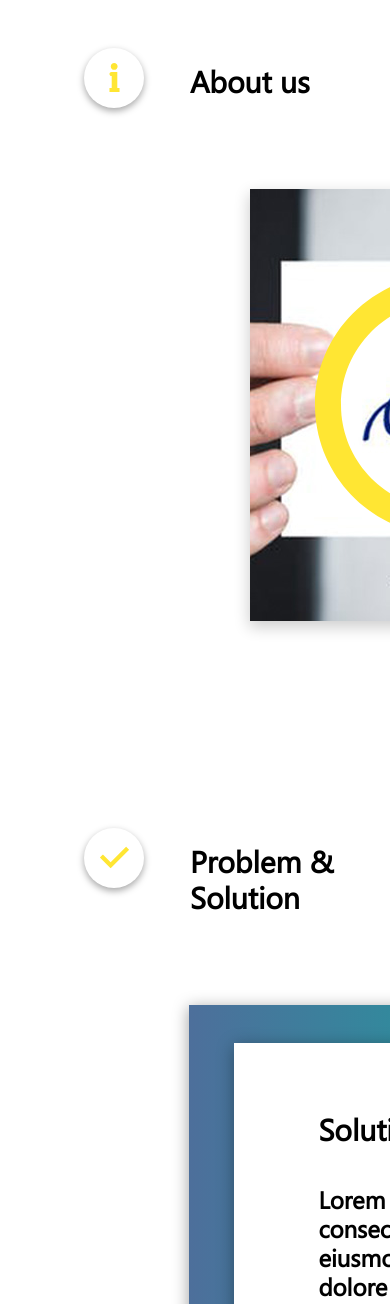
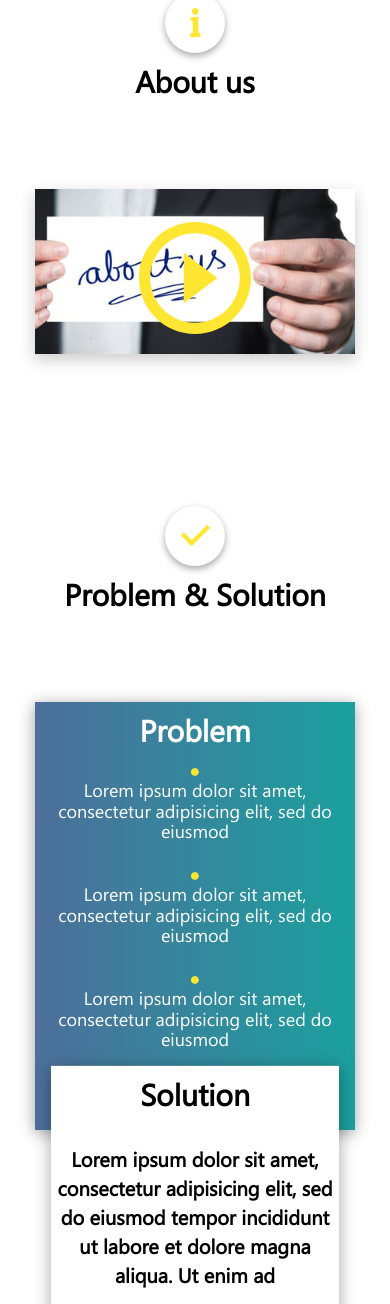
Before and after one commit to Yaroslav-KYV/project-candyvit, a website: page src/index.html in a window 390 px wide. Shown: the part 847-2151 px from the top of the page. Drawn offline with nearby package versions, Linux system fonts and the light colour scheme; files that its build step writes are made by us from their sources; files whose address does not match are found by name.

Commit message:
add finished main

```diff
--- a/src/index.html
+++ b/src/index.html
@@ -5,7 +5,7 @@
   <meta charset="UTF-8" />
   <meta name="viewport" content="width=device-width, initial-scale=1.0" />
   <meta http-equiv="X-UA-Compatible" content="ie=edge" />
-  <title>Placeholder title</title>
+  <title>Candyvit</title>
   <link rel="stylesheet" href="css/styles.min.css" />
 </head>
 
--- a/src/sass/base.scss
+++ b/src/sass/base.scss
@@ -16,6 +16,10 @@ img {
   @extend %img;
 }
 
+picture {
+  @extend %picture;
+}
+
 body {
   font-family: $main-font;
   font-size: $font-size;
@@ -32,8 +36,10 @@ body {
   font-style: normal;
   font-weight: 400;
   src: local('Signika Regular'), local('Signika-Regular'),
-       url('../fonts/signika-v10-latin-regular.woff2') format('woff2'), /* Chrome 26+, Opera 23+, Firefox 39+ */
-       url('../fonts/signika-v10-latin-regular.woff') format('woff'); /* Chrome 6+, Firefox 3.6+, IE 9+, Safari 5.1+ */
+    url('../fonts/signika-v10-latin-regular.woff2') format('woff2'),
+    /* Chrome 26+, Opera 23+, Firefox 39+ */
+    url('../fonts/signika-v10-latin-regular.woff') format('woff');
+  /* Chrome 6+, Firefox 3.6+, IE 9+, Safari 5.1+ */
 }
 
 /* signika-700 - latin */
@@ -43,8 +49,10 @@ body {
   font-style: normal;
   font-weight: 700;
   src: local('Signika Bold'), local('Signika-Bold'),
-       url('../fonts/signika-v10-latin-700.woff2') format('woff2'), /* Chrome 26+, Opera 23+, Firefox 39+ */
-       url('../fonts/signika-v10-latin-700.woff') format('woff'); /* Chrome 6+, Firefox 3.6+, IE 9+, Safari 5.1+ */
+    url('../fonts/signika-v10-latin-700.woff2') format('woff2'),
+    /* Chrome 26+, Opera 23+, Firefox 39+ */
+    url('../fonts/signika-v10-latin-700.woff') format('woff');
+  /* Chrome 6+, Firefox 3.6+, IE 9+, Safari 5.1+ */
 }
 
 // Ebrima
@@ -52,8 +60,10 @@ body {
 @font-face {
   font-family: "Ebrima";
 
-  src: url("../fonts/ebrima.woff") format("woff"), /* Modern Browsers */
-    url("../fonts/ebrima.woff2") format("woff2"); /* Modern Browsers */
+  src: url("../fonts/ebrima.woff") format("woff"),
+    /* Modern Browsers */
+    url("../fonts/ebrima.woff2") format("woff2");
+  /* Modern Browsers */
   font-weight: normal;
   font-style: normal;
 }
--- a/src/sass/components/about-us.scss
+++ b/src/sass/components/about-us.scss
@@ -3,8 +3,7 @@
 
   &__img {
     background-size: cover;
-    max-width: 52.3125rem;
-    height: 27rem;
+    max-width: 100%;
   }
 }
 
@@ -58,7 +57,6 @@
   position: relative;
   left: 15.625rem;
   max-width: 52.3125rem;
-  height: auto;
   box-shadow: 0px 6px 14.72px 1.28px rgba(0, 0, 0, 0.2);
 
   &::before {
@@ -69,8 +67,62 @@
     transform: translateX(-50%);
     display: block;
     background: url(../images/bgsvg/play.svg) center no-repeat;
-    width: 16.25rem;
+    min-width: 16.25rem;
     height: 16.25rem;
     content: '';
+    cursor: pointer;
   }
 }
+
+@media(max-width: 1199px) {
+  .container {
+    max-width: 48rem;
+  }
+
+  .section__title {
+    text-align: center;
+    padding-left: 0;
+
+    &::before {
+      top: -70px;
+      left: 50%;
+      transform: translateX(-50%)
+    }
+  }
+
+
+
+  .img-wrapper {
+    margin: 0 auto;
+    left: 0;
+  }
+
+}
+
+@media(max-width: 767px) {
+
+  .container {
+    max-width: 20rem;
+  }
+
+  .section__title {
+    text-align: center;
+    padding-left: 0;
+
+    &::before {
+      top: -70px;
+      left: 50%;
+      transform: translateX(-50%)
+    }
+  }
+
+  .img-wrapper {
+    margin: 0 auto;
+    left: 0;
+
+    &::before {
+      width: 7rem;
+      height: 7rem;
+    }
+  }
+}
--- a/src/sass/components/key-benefits.scss
+++ b/src/sass/components/key-benefits.scss
@@ -107,3 +107,27 @@
   }
   }
 }
+
+// ========================MOBILE MEDIA============================
+
+@media(max-width: 767px) {
+  .container {
+    max-width: 20rem;
+  }
+
+.key-benefits {
+
+  &__block:not(:nth-child(n+4)) {
+    margin-bottom: 4rem;
+  }
+
+  &__block {
+    margin: 0 auto;
+  }
+
+  &__item--papers,
+  &__item--chart {
+    padding-right: 0px;
+  }
+}
+}
--- a/src/sass/components/problem-solutins.scss
+++ b/src/sass/components/problem-solutins.scss
@@ -41,13 +41,14 @@
     left: 0;
     transform: translateY(-50%);
     color: #ffe633;
+    text-align: left;
   }
 }
+
 .solution {
   z-index: 10;
   position: absolute;
   padding: 4.25rem 6.25rem 0 5.25rem;
-  ;
   top: 50%;
   right: -66%;
   transform: translateY(-50%);
@@ -71,6 +72,7 @@
   }
 
   &__button {
+    display: block;
     border: none;
     background-color: #ffe633;
     color: #fff;
@@ -81,3 +83,92 @@
     cursor: pointer;
   }
 }
+
+// ============================TABLET MEDIA==================================
+
+@media screen and (min-width: 768px) and (max-width: 1199px) {
+  .container {
+    max-width: 48rem;
+  }
+
+  .problem-solutions {
+    padding-bottom: 28rem;
+  }
+
+  .problem {
+    left: 0;
+    margin: 0 auto;
+  }
+
+  .solution {
+    top: 50%;
+    right: 30px;
+    transform: translateY(50%);
+
+
+    &__button {
+      margin: 0 auto;
+    }
+  }
+}
+
+
+// ========================MOBILE MEDIA============================
+
+@media(max-width: 767px) {
+  .container {
+    max-width: 20rem;
+  }
+
+  .problem-solutions {
+    padding-bottom: 25rem;
+  }
+
+  .problem {
+    left: 0;
+    margin: 0 auto;
+    padding: 0.625rem 0 0 0;
+    text-align: center;
+
+  &__title {
+    margin-bottom: 2rem;
+    text-align: center;
+  }
+
+  &__item {
+    padding-left: 0rem;
+  }
+
+  &__item::before {
+    content: '●';
+    position: absolute;
+    top: -1.25rem;
+    left: 50%;
+    transform: translateX(-50%);
+    color: #ffe633;
+    text-align: left;
+  }
+}
+
+  .solution {
+    margin: 0 auto;
+    top: 50%;
+    right: 1rem;
+    transform: translateY(50%);
+    max-width: 90%;
+    height: auto;
+    padding: 10px 5px 10px 5px;
+
+    &__title {
+      margin-bottom: 32px;
+    }
+
+    &__description {
+      font-size: 1.25rem;
+    }
+
+    &__button {
+      margin: 0 auto;
+    }
+  }
+}
--- a/src/sass/components/whitepaper.scss
+++ b/src/sass/components/whitepaper.scss
@@ -44,3 +44,35 @@
     cursor: pointer;
   }
 }
+
+// ========================MOBILE MEDIA============================
+
+@media(max-width: 767px) {
+  .container {
+    max-width: 20rem;
+  }
+
+  .whitepaper {
+    padding-bottom: 3.75rem;
+
+  &__list {
+    display: flex;
+    flex-wrap: no-wrap;
+    flex-direction: column;
+    align-content: center;
+  }
+
+  &__item {
+    display: flex;
+    flex-direction: column;
+  }
+
+  &__item:not(:nth-child(3n)) {
+    margin-right: 0px;
+  }
+
+  &__item:not(:nth-child(n+6)) {
+    margin-bottom: 3.75rem;
+  }
+}
+}
--- a/src/sass/helpers/mixins.scss
+++ b/src/sass/helpers/mixins.scss
@@ -9,6 +9,7 @@
 //   font-size:$size;
 // font-size: ($size / 16px) * 1rem;
 // }
+
 @mixin flex($type: 'all') {
   display: flex;
 
--- a/src/sass/helpers/placeholder.scss
+++ b/src/sass/helpers/placeholder.scss
@@ -5,7 +5,7 @@
 }
 
 %container {
-  max-width: 1365px;
+  max-width: 85.3125rem;
   margin: 0 auto;
 }
 
@@ -13,3 +13,7 @@
   margin: 0;
   padding: 0;
 }
+
+%picture {
+  display: block;
+}
--- a/src/sass/styles.scss
+++ b/src/sass/styles.scss
@@ -17,4 +17,4 @@
 @import './components/whitepaper';
 
 // max-width: 1023px - tablet
-// max-width: 767px - mobile
+// max-width: 767px - mobileS
```
Also changed, not shown: build/css/styles.css, build/css/styles.min.css, build/index.html.
